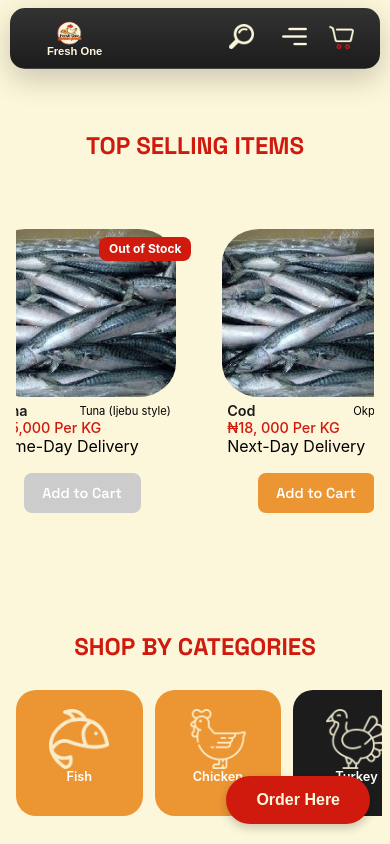
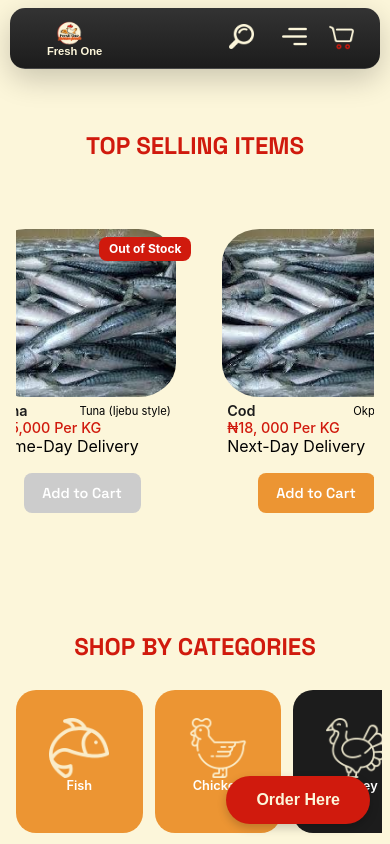
Before and after one commit to eshiAkalumhe14/fresh_one, a React (Create React App) app in the folder fresh_o/: page / in a window 390 px wide. Shown: the top 844 px of the page. Built offline with nearby package versions, Linux system fonts and the light colour scheme.

Commit message:
Update category card height for improved layout consistency

```diff
--- a/fresh_o/src/body.css
+++ b/fresh_o/src/body.css
@@ -641,7 +641,7 @@ height: 20vh;
     .category-card.small,
     .category-card.medium,
     .category-card.large {
-        height: 15vh;
+        height: 17vh;
         width : 15vh;
         flex: 0 0 auto;
         display: flex;
```
